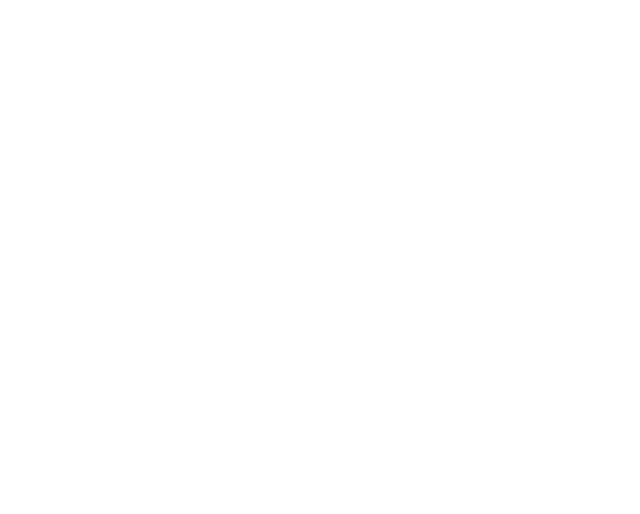
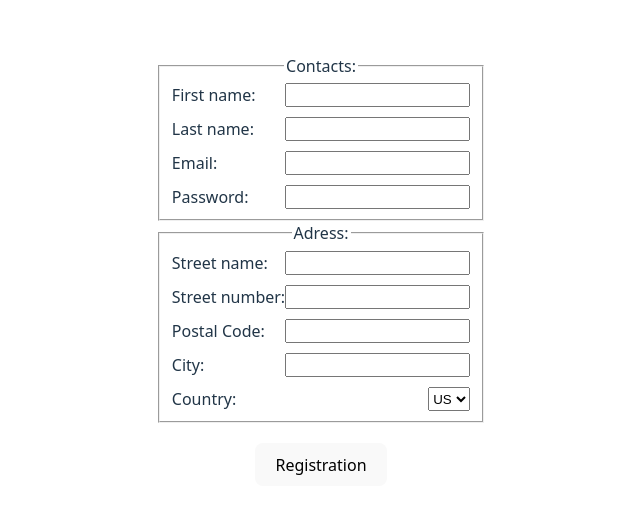
Before and after one commit to tim1234444/eCommerce-Application, a React (Vite) app: page /registration in a window 1280 px wide. Before the commit this address had no page. Shown: the part 130-644 px from the top of the page, without its empty margins (319-959 px from the left). Built offline with nearby package versions, Linux system fonts and the light colour scheme.

Commit message:
fix:resolve commit

```diff
--- a/src/App.css
+++ b/src/App.css
@@ -40,3 +40,18 @@
 .read-the-docs {
   color: #7c7b7b;
 }
+
+.form-registration fieldset {
+  display: flex;
+  flex-direction: column;
+  gap: 10px;
+}
+
+.form-registration fieldset:last-of-type {
+  margin-bottom: 20px;
+}
+
+.form-registration fieldset label {
+  display: flex;
+  justify-content: space-between;
+}
--- a/src/App.tsx
+++ b/src/App.tsx
@@ -1,8 +1,8 @@
 import './App.css';
 import { RedirectIfAuth } from './components/RedirectIfAuth';
-
 import LoginPage from './pages/loginPage';
 import MainPage from './pages/mainPage';
+import RegistrationPage from './pages/registration';
 import { BrowserRouter, Routes, Route } from 'react-router-dom';
 
 function App() {
@@ -17,6 +17,14 @@
             </RedirectIfAuth>
           }
         />
+        <Route
+          path="/registration"
+          element={
+            <RedirectIfAuth>
+              <RegistrationPage />
+            </RedirectIfAuth>
+          }
+        />
         <Route path="/" element={<MainPage />} />
       </Routes>
     </BrowserRouter>
--- /dev/null
+++ b/src/api/registration.tsx
@@ -0,0 +1,45 @@
+export default async function registrationApi() {
+  try {
+    const formRegistration = document.querySelector('.form-registration');
+    if (formRegistration instanceof HTMLFormElement) {
+      const formData = new FormData(formRegistration);
+      const firstName = `${formData.get('firstName')}`.trim();
+      const lastName = `${formData.get('lastName')}`.trim();
+      const email = `${formData.get('email')}`.trim();
+      const password = `${formData.get('password')}`.trim();
+      const streetName = `${formData.get('streetName')}`.trim();
+      const streetNumber = `${formData.get('streetNumber')}`.trim();
+      const postalCode = `${formData.get('postalCode')}`.trim();
+      const city = `${formData.get('city')}`.trim();
+      const country = `${formData.get('country')}`.trim();
+      const fetchObj = {
+        firstName: firstName,
+        lastName: lastName,
+        email: email,
+        password: password,
+        addresses: [
+          {
+            streetName: streetName,
+            streetNumber: streetNumber,
+            postalCode: postalCode,
+            city: city,
+            country: country,
+          },
+        ],
+      };
+      const response = await fetch(
+        `${import.meta.env.VITE_API_URL}/${import.meta.env.VITE_PROJECT_KEY}/customers`,
+        {
+          method: 'POST',
+          body: JSON.stringify(fetchObj),
+          headers: {
+            Authorization: `${import.meta.env.VITE_TOKEN_TYPE} ${import.meta.env.VITE_ACCESS_TOKEN}`,
+          },
+        },
+      );
+      console.log(response, response.status, response.ok);
+    }
+  } catch (error) {
+    console.error(error);
+  }
+}
--- /dev/null
+++ b/src/pages/registration.tsx
@@ -0,0 +1,53 @@
+import registrationApi from '../api/registration';
+export default function RegistrationPage() {
+  return (
+    <form className="form-registration" action={registrationApi} method="post">
+      <fieldset>
+        <legend>Contacts:</legend>
+        <label>
+          First name:{' '}
+          <input
+            type="text"
+            name="firstName"
+            pattern="[A-Za-zА]{2,30}"
+            required
+          />
+        </label>
+        <label>
+          Last name: <input type="text" name="lastName" required />
+        </label>
+        <label>
+          Email: <input type="email" name="email" id="email" required />
+        </label>
+        <label>
+          Password:{' '}
+          <input type="password" name="password" id="password" required />
+        </label>
+      </fieldset>
+      <fieldset>
+        <legend>Adress:</legend>
+        <label>
+          Street name: <input type="text" name="streetName" required />
+        </label>
+        <label>
+          Street number: <input type="text" name="streetNumber" required />
+        </label>
+        <label>
+          Postal Code: <input type="text" name="postalCode" required />
+        </label>
+        <label>
+          City: <input type="text" name="city" required />
+        </label>
+        <label>
+          Country:
+          <select name="country" id="country" required>
+            <option value="US">US</option>
+            <option value="EN">EN</option>
+            <option value="RU">RU</option>
+          </select>
+        </label>
+      </fieldset>
+      <button type="submit">Registration</button>
+    </form>
+  );
+}
```
Also changed, not shown: 1 other file (tests, documents, lock files or other folders). Lines whose indentation alone changed are shown as unchanged.
